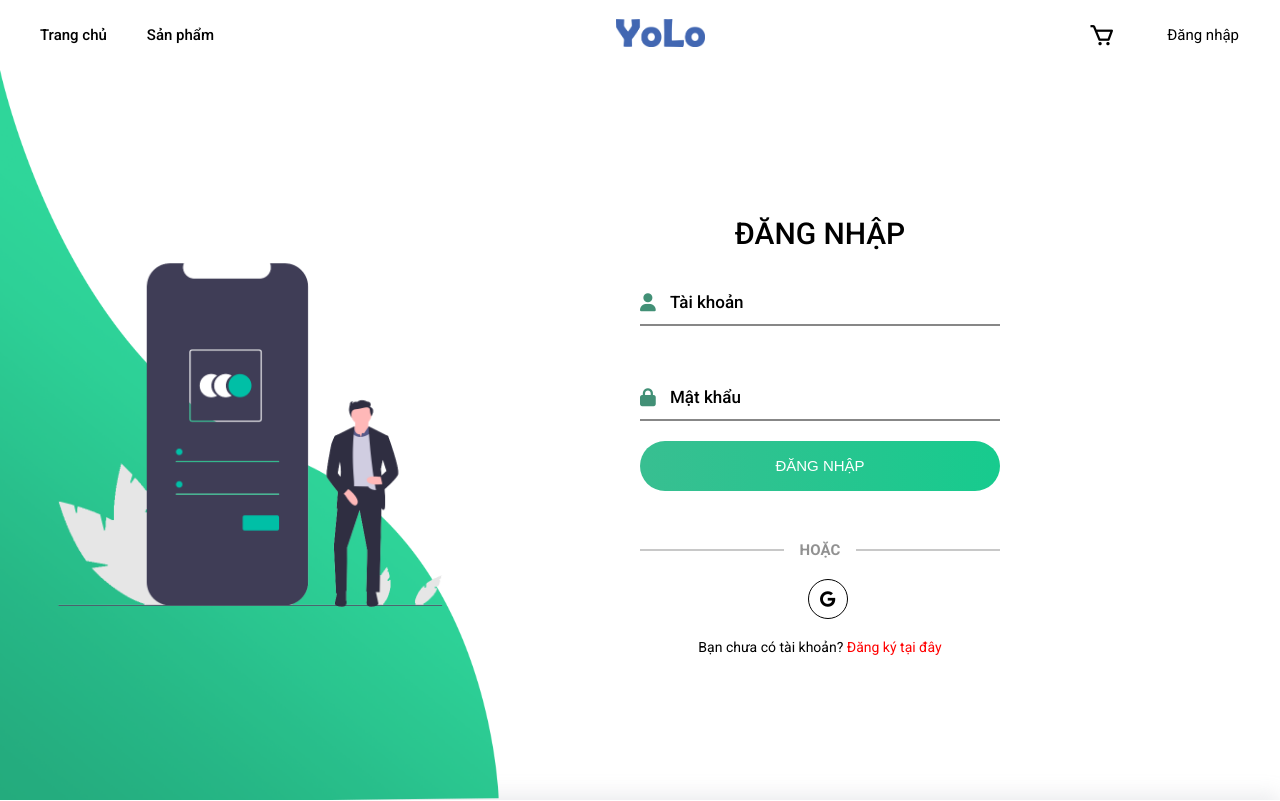
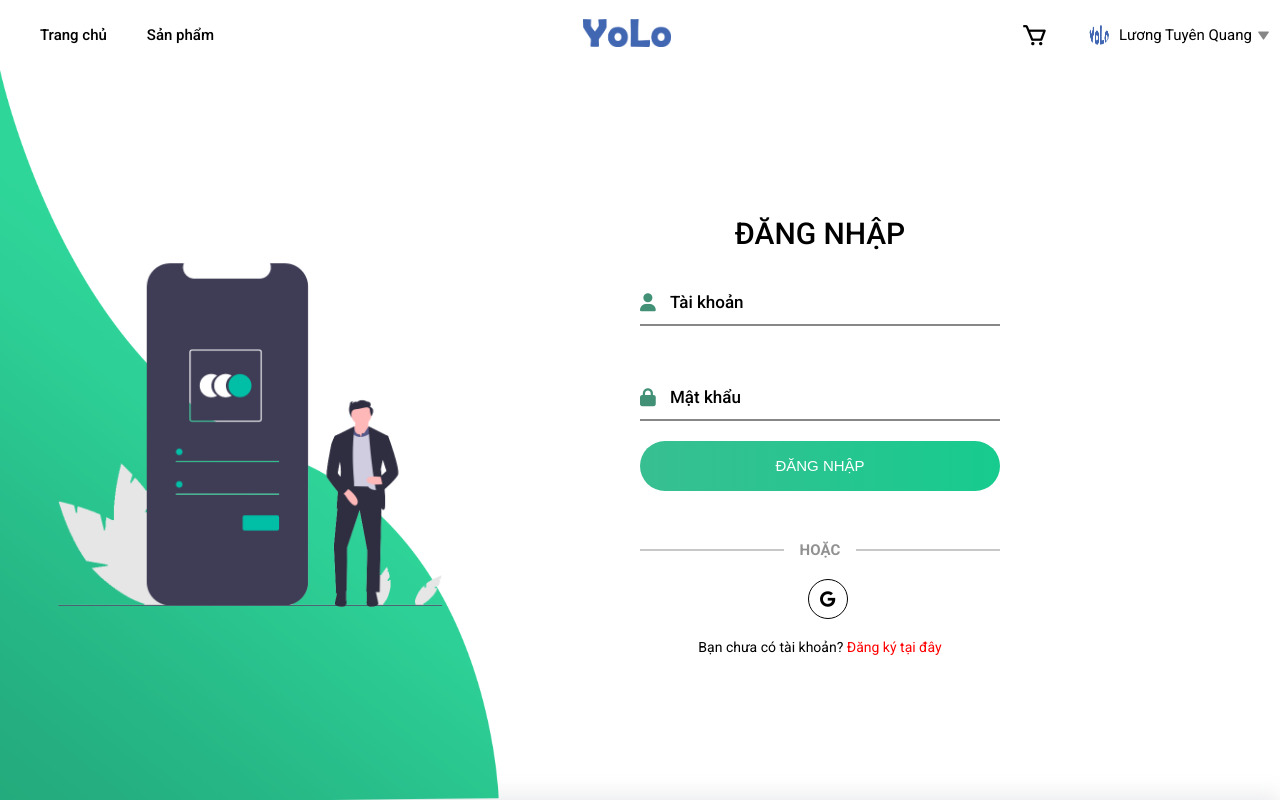
Before and after one commit to nguyenducde/shopping-authentic, a React (Create React App) app: page /dang-nhap in a window 1280 px wide. Shown: the top 801 px of the page. Built offline with nearby package versions, Linux system fonts and the light colour scheme.

Commit message:
Login, Logout - UI

```diff
--- a/src/components/Header.js
+++ b/src/components/Header.js
@@ -34,6 +34,36 @@ function Header({carts, user}){
         header.addEventListener('click', handleStopPropagation)
 
     }, [])
+
+    const handleClickUser = useCallback(() => {
+        const app = document.querySelector('.App')
+        const header = document.querySelector('.header')
+        const userName = document.querySelector('.header__menu__user')
+        const modalUser = document.querySelector('.header__menu__user__info')
+
+        userName.addEventListener('click', () => {
+            modalUser.classList.toggle('modal-user--open')
+        })
+
+        function removeModalUser() {
+            modalUser.classList.remove('modal-user--open')
+        }
+
+        function handleStopPropagation(e) {
+            e.stopPropagation()
+        }
+
+        app.addEventListener('click', removeModalUser)
+        header.addEventListener('click', removeModalUser)
+
+        userName.addEventListener('click', handleStopPropagation)
+        modalUser.addEventListener('click', handleStopPropagation)
+
+    }, [])
+
+    useEffect(() => {
+        handleClickUser()
+    }, [handleClickUser])
 
     useEffect(() => {
         headerMobile()
@@ -82,8 +112,18 @@ function Header({carts, user}){
                         <NavLink className='cart__link' to='/gio-hang'><i className='bx bx-cart'></i>
                             {carts.length > 0 ? <span className='cart__link__notification'>{carts.length}</span> : ''}
                         </NavLink>
-                        <NavLink to='/dang-nhap' className='header__menu-right--center'>{user.length > 0 ? user.displayName : 'Đăng nhập'}</NavLink>
+                        {/* <NavLink to='/dang-nhap' className='header__menu-right--center'>{user.length > 0 ? user[0].displayName : 'Đăng nhập'}</NavLink> */}
                         {/* <NavLink to='#1'>Đăng ký</NavLink> */}
+                        <div className='header__menu__user'>
+                            <img src={logo} alt='' />
+                            <p className='header__menu__user'>Lương Tuyên Quang</p>
+                            <i className='bx bxs-down-arrow'></i>
+                            <div className='header__menu__user__info'>
+                                <NavLink to='#1' className='header__menu__user__info__title'>Tài khoản của tôi</NavLink>
+                                <NavLink to='/gio-hang' className='header__menu__user__info__title'>Đơn mua</NavLink>
+                                <div className='header__menu__user__info__title header__menu__user__logout'>Đăng xuất</div>
+                            </div>
+                        </div>
                     </div>
                 </div>
             </div>
--- a/src/pages/Login.js
+++ b/src/pages/Login.js
@@ -6,7 +6,8 @@ import { facebookProvider, googleProvider } from '../config/authMethod'
 import socialMediaAuth from '../services/auth'
 import { connect } from 'react-redux'
 import { saveAccountUser } from '../actions'
-// import { firebase } from '../config/firebase'
+import { useHistory } from 'react-router'
+
 
 function Login(props){
 
@@ -32,44 +33,13 @@ function Login(props){
         })
     })
 
-    // const uiConfig = {
-    //     signInFlow: 'redirect',
-    //     signInSuccessUrl: '/gio-hang',
-    //     signInOptions: [
-    //       firebase.auth.GoogleAuthProvider.PROVIDER_ID,
-    //     //   firebase.auth.FacebookAuthProvider.PROVIDER_ID,
-    //     ],
-    //   };
+    const history = useHistory()
 
     const handleAuth = async(provider) => {
         const res = await socialMediaAuth(provider)
         props.onAddProductToCart(res)
-        // const uiConfig = {
-        //     signInFlow: 'redirect',
-        //     signInSuccessUrl: '/gio-hang',
-        //     // signInOptions: [
-        //     //   firebase.auth.GoogleAuthProvider.PROVIDER_ID,
-        //     // //   firebase.auth.FacebookAuthProvider.PROVIDER_ID,
-        //     // ],
-        //   };
+        history.push('gio-hang')
     }
-
-
-    // useEffect(() => {
-    //     const unregisterAuthObserver = firebase.auth().onAuthStateChanged(async (user) => {
-    //         if(!user) {
-    //             console.log('chưa login');
-    //             return
-    //         }
-    //         console.log('user', user.displayName);
-    //         const token = await user.getIdToken()
-    //         console.log('token', token);
-
-    //       });
-    //       return () => unregisterAuthObserver()
-    // }, [])
-
-
 
     return (
         <Helmet title='Đăng nhập'>
--- a/src/sass/_header.scss
+++ b/src/sass/_header.scss
@@ -46,7 +46,7 @@
             display: flex;
             align-items: center;
 
-            a {
+            &>a {
                 padding: 0 1rem;
                 height: 4rem;
                 margin-right: 3rem;
@@ -86,6 +86,50 @@
             left: 12px;
             top: 10px;
             z-index: 399;
+        }
+
+        &__user {
+            display: flex;
+            align-items: center;
+            cursor: pointer;
+            position: relative;
+
+            &__info {
+                position: absolute;
+                top: 26px;
+                right: 0;
+                box-shadow: rgba(100, 100, 111, 0.2) 0px 7px 29px 0px;
+                background-color: #dff9f0;
+                width: 100%;
+                padding: 0.8rem 0 0 1rem;
+                border-radius: 4px;
+                display: none;
+
+                a {
+                    display: block;
+                }
+
+                &__title {
+                    padding-bottom: 0.8rem;
+
+                    &:hover {
+                        color: #d54343;
+                    }
+                }
+            }
+
+            img {
+                width: 2rem;
+                height: 2rem;
+                border-radius: 50%;
+                margin-right: 1rem;
+            }
+
+            i {
+                padding-left: 0.5rem;
+                color: #878787;
+                font-size: 1.3rem;
+            }
         }
     }
 
@@ -149,6 +193,9 @@
     display: none;
 }
 .header.playing .header__menu__icon-close {
+    display: block;
+}
+.modal-user--open {
     display: block;
 }
 
@@ -253,7 +300,7 @@
         &__menu {
             &-right {
                 margin: unset;
-                a {
+                &>a {
                     margin-right: 1rem;
                     padding: 0;
 
```
